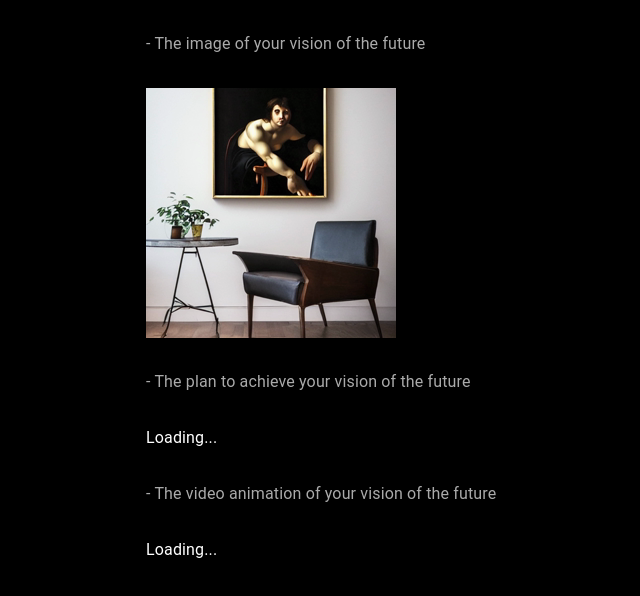
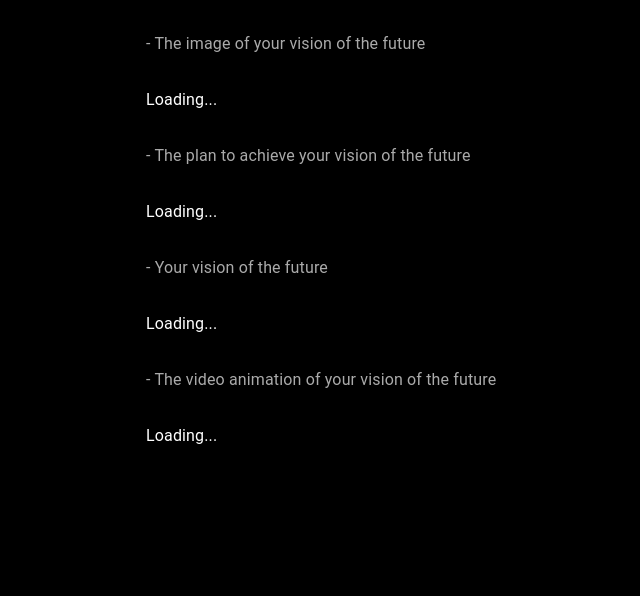
Before and after one commit to MagicDev119/alternate-futures-demo-gpt-frontend, a React (Create React App) app: page /step5 in a window 1280 px wide. Shown: the top 596 px of the page, without its empty margins (234-874 px from the left). Built offline with nearby package versions, Linux system fonts and the light colour scheme; no server answers; the HTML template or start-up script is replaced by a standard one.

Commit message:
update gpt, txt2img

```diff
--- a/src/App.css
+++ b/src/App.css
@@ -564,3 +564,7 @@ li.MuiMenuItem-root {
 .button-styled img {
   width: 50%;
 }
+
+.img-list {
+  width: 100%;
+}
--- a/src/pages/Home.js
+++ b/src/pages/Home.js
@@ -38,6 +38,9 @@ const Home = ({ type }) => {
 
   const handleStartVisionButton = () => {
     window.localStorage.setItem('inputtext', userProfession + ',' + userHobbies + ',' + userPassionate);
+    window.localStorage.setItem('user_profession', userProfession);
+    window.localStorage.setItem('user_hobbies', userHobbies);
+    window.localStorage.setItem('user_passionate', userPassionate);
     window.localStorage.setItem('username', userName);
     navigate('/inputaudio')
   }
--- a/src/pages/Vision.js
+++ b/src/pages/Vision.js
@@ -14,6 +14,7 @@ const socket = io(process.env.REACT_APP_API_URL)
 const Vision = () => {
   const [videoUrl, setVideoUrl] = useState('')
   const [openaiResponse, setOpenaiResponse] = useState('')
+  const [txt2imageUrl, setTxt2imageUrl] = useState('')
   useEffect(() => {
     if (socket) {
       socket.on('generated', (data) => {
@@ -21,21 +22,34 @@ const Vision = () => {
         setVideoUrl(data.fileName)
       })
 
+      socket.on('txt2image', (data) => {
+        setTxt2imageUrl(data.fileName)
+      })
+
       socket.on('openai', (data) => {
         console.log('--------------openai : ')
         console.log(data)
-        setOpenaiResponse((data.choices && data.choices[0]) ? data.choices[0].text : 'empty request')
+        setOpenaiResponse({
+          gpt_1: (data.openai1.choices && data.openai1.choices[0]) ? data.openai1.choices[0].text : 'empty request',
+          gpt_2: (data.openai2.choices && data.openai2.choices[0]) ? data.openai2.choices[0].text : 'empty request'
+        })
       })
 
       socket.emit('videogenerate', {
         inputaudio: window.localStorage.getItem('inputaudio')
       })
 
+      socket.emit('txt2image', {
+        inputtext: window.localStorage.getItem('inputtext')
+      })
 
       socket.emit('openai', {
         inputaudio: window.localStorage.getItem('inputaudio'),
         inputtext: window.localStorage.getItem('inputtext'),
-        username: window.localStorage.getItem('username')
+        username: window.localStorage.getItem('username'),
+        userprofession: window.localStorage.getItem('user_profession'),
+        userhobbies: window.localStorage.getItem('user_hobbies'),
+        passions: window.localStorage.getItem('user_passionate')
       })
     }
 
@@ -52,17 +66,23 @@ const Vision = () => {
         - The image of your vision of the future
       </Box>
       <Box component="div" sx={{ m: '2rem 1rem' }}>
-        <img
-          src={defaultThumbnail}
+        {(txt2imageUrl !== '') ? <img
+          src={(txt2imageUrl && txt2imageUrl.slice(0, 4) === 'http') ? txt2imageUrl : process.env.REACT_APP_API_URL + txt2imageUrl.slice(1)}
           loading="lazy"
           className='img-list'
-        />
+        /> : 'Loading...'}
       </Box>
       <Box component="div" sx={{ m: '2rem 1rem', color: '#aaa' }}>
         - The plan to achieve your vision of the future
       </Box>
       <Box component="div" sx={{ m: '2rem 1rem' }}>
-        {(openaiResponse !== '') ? openaiResponse : 'Loading...'}
+        {(openaiResponse !== '') ? openaiResponse.gpt_1 : 'Loading...'}
+      </Box>
+      <Box component="div" sx={{ m: '2rem 1rem', color: '#aaa' }}>
+        - Your vision of the future
+      </Box>
+      <Box component="div" sx={{ m: '2rem 1rem' }}>
+        {(openaiResponse !== '') ? openaiResponse.gpt_1 : 'Loading...'}
       </Box>
       <Box component="div" sx={{ m: '2rem 1rem', color: '#aaa' }}>
         - The video animation of your vision of the future
```
Also changed, not shown: 14 other files (tests, documents, lock files or other folders).
